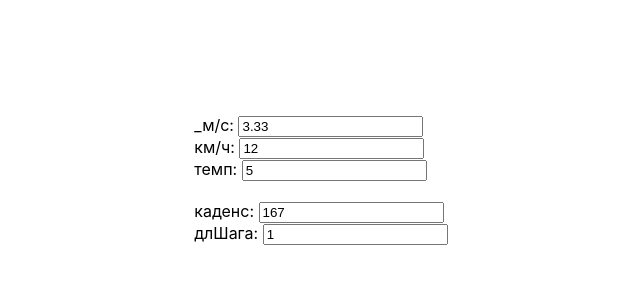
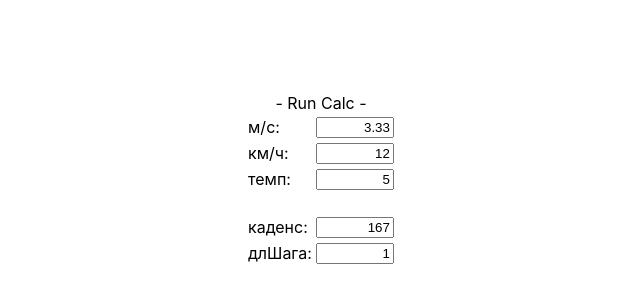
Before and after one commit to ZarNizza/sandbox, a React (Create React App) app: page / in a window 1280 px wide. Shown: the part 220-520 px from the top of the page, without its empty margins (319-959 px from the left). Built offline with nearby package versions, Linux system fonts and the light colour scheme.

Commit message:
refactor & style

```diff
--- a/src/ABC.js
+++ b/src/ABC.js
@@ -1,51 +1,176 @@
 //import { useRef } from "react/cjs/react.development";
-import { useReducer} from "react";
-
+import { useReducer } from "react";
 
 function rCalc(state, action) {
   switch (action.type) {
     case "mSpeed": {
-            const kSpeed = isFinite(Math.round(action.value *360/10)/10) ? Math.round(action.value *360/10)/10 : 0;
-            return {...state, mSpeed:action.value, kSpeed:kSpeed, pace:pace(kSpeed), strLength:strLength(kSpeed, state.cadense), };}
+      const kSpeed = isFinite(Math.round(action.value * 36) / 10)
+        ? Math.round(action.value * 36) / 10
+        : 0;
+      return {
+        ...state,
+        mSpeed: action.value,
+        kSpeed: kSpeed,
+        pace: pace(kSpeed),
+        strLength: strLength(kSpeed, state.cadense),
+      };
+    }
     case "kSpeed": {
-            return {...state, mSpeed:mSpeed(action.value), kSpeed:action.value, pace:pace(action.value), strLength:strLength(action.value, state.cadense), };}
+      return {
+        ...state,
+        mSpeed: mSpeed(action.value),
+        kSpeed: action.value,
+        pace: pace(action.value),
+        strLength: strLength(action.value, state.cadense),
+      };
+    }
     case "pace": {
-            const kSpeed = isFinite(Math.round(600/action.value)/10) ? Math.round(600/action.value)/10 : 0;
-            return {...state, mSpeed:mSpeed(kSpeed), kSpeed:kSpeed, pace:action.value, strLength:strLength(kSpeed, state.cadense), };}
+      const kSpeed = isFinite(Math.round(600 / action.value) / 10)
+        ? Math.round(600 / action.value) / 10
+        : 0;
+      return {
+        ...state,
+        mSpeed: mSpeed(kSpeed),
+        kSpeed: kSpeed,
+        pace: action.value,
+        strLength: strLength(kSpeed, state.cadense),
+      };
+    }
     case "cadense": {
-            const kSpeed = isFinite(Math.round(action.value * state.strLength *6/10)/10) ? Math.round(action.value * state.strLength *6/10)/10 : 0;
-            return {...state, mSpeed:mSpeed(kSpeed), kSpeed:kSpeed, pace:pace(kSpeed) , cadense:action.value, };}
+      const kSpeed = isFinite(
+        Math.round((action.value * state.strLength * 6) / 10) / 10
+      )
+        ? Math.round((action.value * state.strLength * 6) / 10) / 10
+        : 0;
+      return {
+        ...state,
+        mSpeed: mSpeed(kSpeed),
+        kSpeed: kSpeed,
+        pace: pace(kSpeed),
+        cadense: action.value,
+      };
+    }
     case "strLength": {
-            const kSpeed = isFinite(Math.round(action.value * state.cadense *6/10)/10) ? Math.round(action.value * state.cadense *6/10)/10 : 0;
-            return {...state, mSpeed:mSpeed(kSpeed), kSpeed:kSpeed, pace:pace(kSpeed) , strLength:action.value, };}
-        default: return {state}
+      const kSpeed = isFinite(
+        Math.round((action.value * state.cadense * 6) / 10) / 10
+      )
+        ? Math.round((action.value * state.cadense * 6) / 10) / 10
+        : 0;
+      return {
+        ...state,
+        mSpeed: mSpeed(kSpeed),
+        kSpeed: kSpeed,
+        pace: pace(kSpeed),
+        strLength: action.value,
+      };
+    }
+    default:
+      return { state };
   }
 }
 
 function mSpeed(kSpeed) {
-    return isFinite(Math.round(kSpeed *100/36)/10) ? Math.round(kSpeed *100/36)/10 : 0;
+  return isFinite(Math.round((kSpeed * 100) / 36) / 10)
+    ? Math.round((kSpeed * 100) / 36) / 10
+    : 0;
 }
 
 function pace(kSpeed) {
-    return isFinite(Math.round(600/kSpeed)/10) ? Math.round(600/kSpeed)/10 : 0;
+  return isFinite(Math.round(600 / kSpeed) / 10)
+    ? Math.round(600 / kSpeed) / 10
+    : 0;
 }
 
 function strLength(kSpeed, cadense) {
-    return isFinite(Math.round(kSpeed*100000/(cadense*60))/100) ? Math.round(kSpeed*100000/(cadense*60))/100 : 0;
+  return isFinite(Math.round((kSpeed * 100000) / (cadense * 60)) / 100)
+    ? Math.round((kSpeed * 100000) / (cadense * 60)) / 100
+    : 0;
 }
 
-
 export function RunCalc() {
-const [state, dispatch] = useReducer(rCalc, {value:0, mSpeed:3.33, kSpeed:12, pace:5, cadense:167, strLength:1});
+  const [state, dispatch] = useReducer(rCalc, {
+    value: 0,
+    mSpeed: 3.33,
+    kSpeed: 12,
+    pace: 5,
+    cadense: 167,
+    strLength: 1,
+  });
 
   return (
-        <>
-        <div>_м/с: <input id="mSpeed" value={state.mSpeed} onChange={(event) => {dispatch({type:"mSpeed", value:event.target.value})}} type="text" maxlength="4" /> </div>
-        <div>км/ч: <input id="kSpeed" value={state.kSpeed} onChange={(event) => {dispatch({type:"kSpeed", value:event.target.value})}} type="text" maxlength="4" /> </div>
-        <div>темп: <input id="pace" value={state.pace} onChange={(event) => {dispatch({type:"pace", value:event.target.value})}} type="text" maxlength="4" /> </div>
-        <br/>
-        <div>каденс: <input id="cadense" value={state.cadense} onChange={(event) => {dispatch({type:"cadense", value:event.target.value})}} type="text" maxlength="4" /> </div>
-        <div>длШага: <input id="strLength" value={state.strLength} onChange={(event) => {dispatch({type:"strLength", value:event.target.value})}} type="text" maxlength="4" /> </div>
-        </>
-    )
+    <table className="runCalc">
+<caption>- Run Calc -</caption>
+      <tr>
+        <td>м/с: </td>
+        <td>
+          <input
+            id="mSpeed"
+            value={state.mSpeed}
+            onChange={(event) => {
+              dispatch({ type: "mSpeed", value: event.target.value });
+            }}
+            type="text"
+            maxlength="4"
+          />{" "}
+        </td>
+      </tr>
+      <tr>
+        <td>км/ч: </td>
+        <td>
+          <input
+            id="kSpeed"
+            value={state.kSpeed}
+            onChange={(event) => {
+              dispatch({ type: "kSpeed", value: event.target.value });
+            }}
+            type="text"
+            maxlength="4"
+          />{" "}
+        </td>
+      </tr>
+      <tr>
+        <td>темп: </td>
+        <td>
+          <input
+            id="pace"
+            value={state.pace}
+            onChange={(event) => {
+              dispatch({ type: "pace", value: event.target.value });
+            }}
+            type="text"
+            maxlength="4"
+          />{" "}
+        </td>
+      </tr>
+      <br />
+      <tr>
+        <td>каденс: </td>
+        <td>
+          <input
+            id="cadense"
+            value={state.cadense}
+            onChange={(event) => {
+              dispatch({ type: "cadense", value: event.target.value });
+            }}
+            type="text"
+            maxlength="4"
+          />{" "}
+        </td>
+      </tr>
+      <tr>
+        <td>длШага: </td>
+        <td>
+          <input
+            id="strLength"
+            value={state.strLength}
+            onChange={(event) => {
+              dispatch({ type: "strLength", value: event.target.value });
+            }}
+            type="text"
+            maxlength="4"
+          />{" "}
+        </td>
+      </tr>
+    </table>
+  );
 }
--- a/src/index.css
+++ b/src/index.css
@@ -28,3 +28,8 @@ button:hover, a:hover {cursor: pointer;}
 .flexinner {
   margin: auto;
 }
+
+.runCalc input {
+  width:70px;
+  text-align: right;
+}
```
Lines whose indentation alone changed are shown as unchanged.
